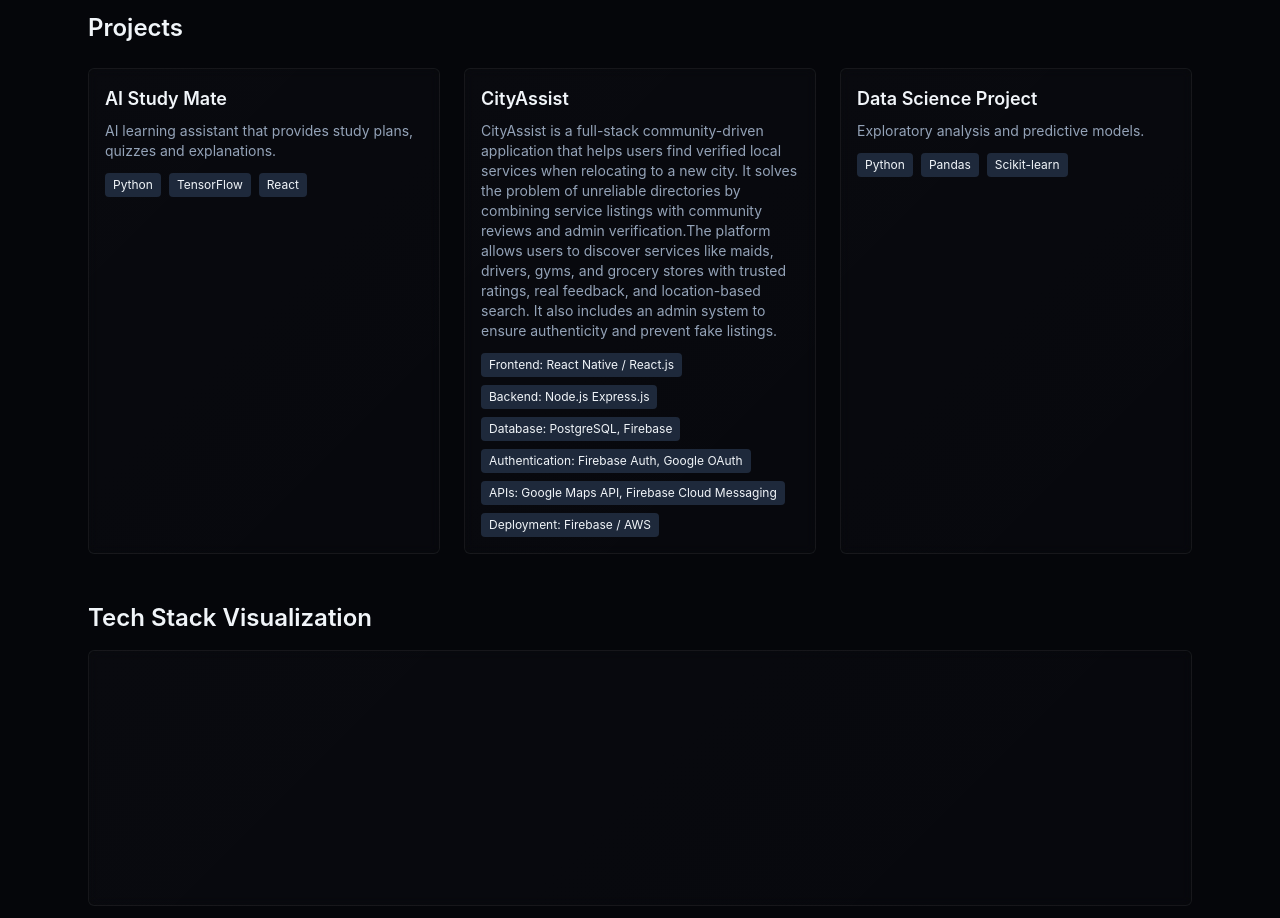
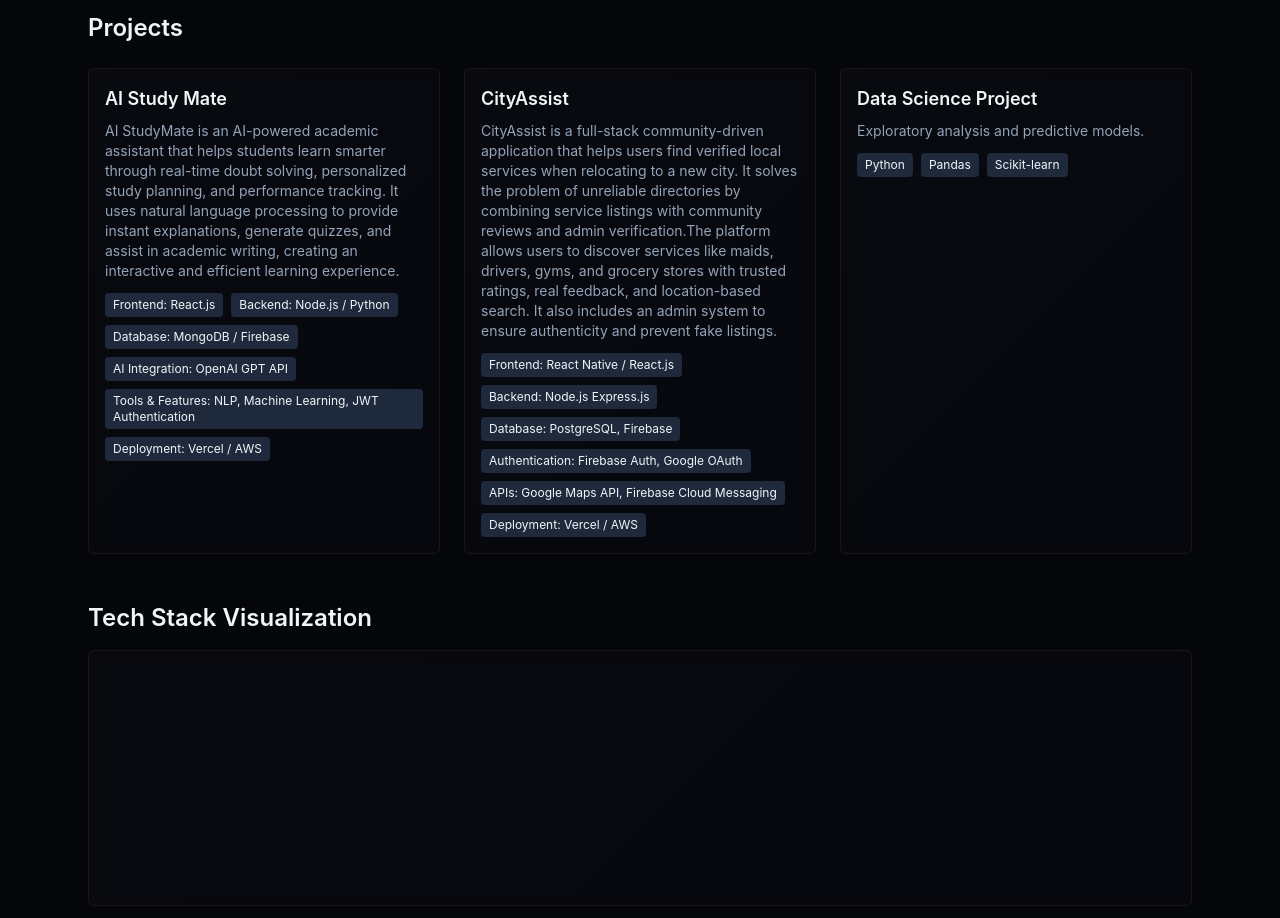
Before and after one commit to ANKIT-030/Portfolio, a React (Vite) app: page / in a window 1280 px wide. Shown: the part 1300-2218 px from the top of the page. Built offline with nearby package versions, Linux system fonts and the light colour scheme.

Commit message:
update src/components/Projects.jsx

```diff
--- a/src/components/Projects.jsx
+++ b/src/components/Projects.jsx
@@ -3,12 +3,12 @@
 import Modal from './Modal'
 
 const EX = [
-  { id: 1, title: 'AI Study Mate', desc: 'AI learning assistant that provides study plans, quizzes and explanations.', tech: ['Python', 'TensorFlow', 'React'], github: '#', live: '#' },
+  { id: 1, title: 'AI Study Mate', desc: 'AI StudyMate is an AI-powered academic assistant that helps students learn smarter through real-time doubt solving, personalized study planning, and performance tracking. It uses natural language processing to provide instant explanations, generate quizzes, and assist in academic writing, creating an interactive and efficient learning experience.', tech: ['Frontend: React.js', 'Backend: Node.js / Python', 'Database: MongoDB / Firebase', 'AI Integration: OpenAI GPT API', 'Tools & Features: NLP, Machine Learning, JWT Authentication', 'Deployment: Vercel / AWS'], github: 'https://github.com/ANKIT-030/AiStudyMate.git', live: '#' },
   { id: 2, title: 'CityAssist', desc: 'CityAssist is a full-stack community-driven application that helps users find verified local services when relocating to a new city. It solves the problem of unreliable directories by combining service listings with community reviews and admin verification.The platform allows users to discover services like maids, drivers, gyms, and grocery stores with trusted ratings, real feedback, and location-based search. It also includes an admin system to ensure authenticity and prevent fake listings.', tech: ['Frontend: React Native / React.js', 'Backend: Node.js Express.js',
 'Database: PostgreSQL, Firebase',
 'Authentication: Firebase Auth, Google OAuth',
 'APIs: Google Maps API, Firebase Cloud Messaging',
-'Deployment: Firebase / AWS'], github: '#', live: '#' },
+'Deployment: Vercel / AWS'], github: 'https://github.com/ANKIT-030/CityAssist.git', live: '#' },
   { id: 3, title: 'Data Science Project', desc: 'Exploratory analysis and predictive models.', tech: ['Python', 'Pandas', 'Scikit-learn'], github: '#', live: '#' }
 ]
 
```
